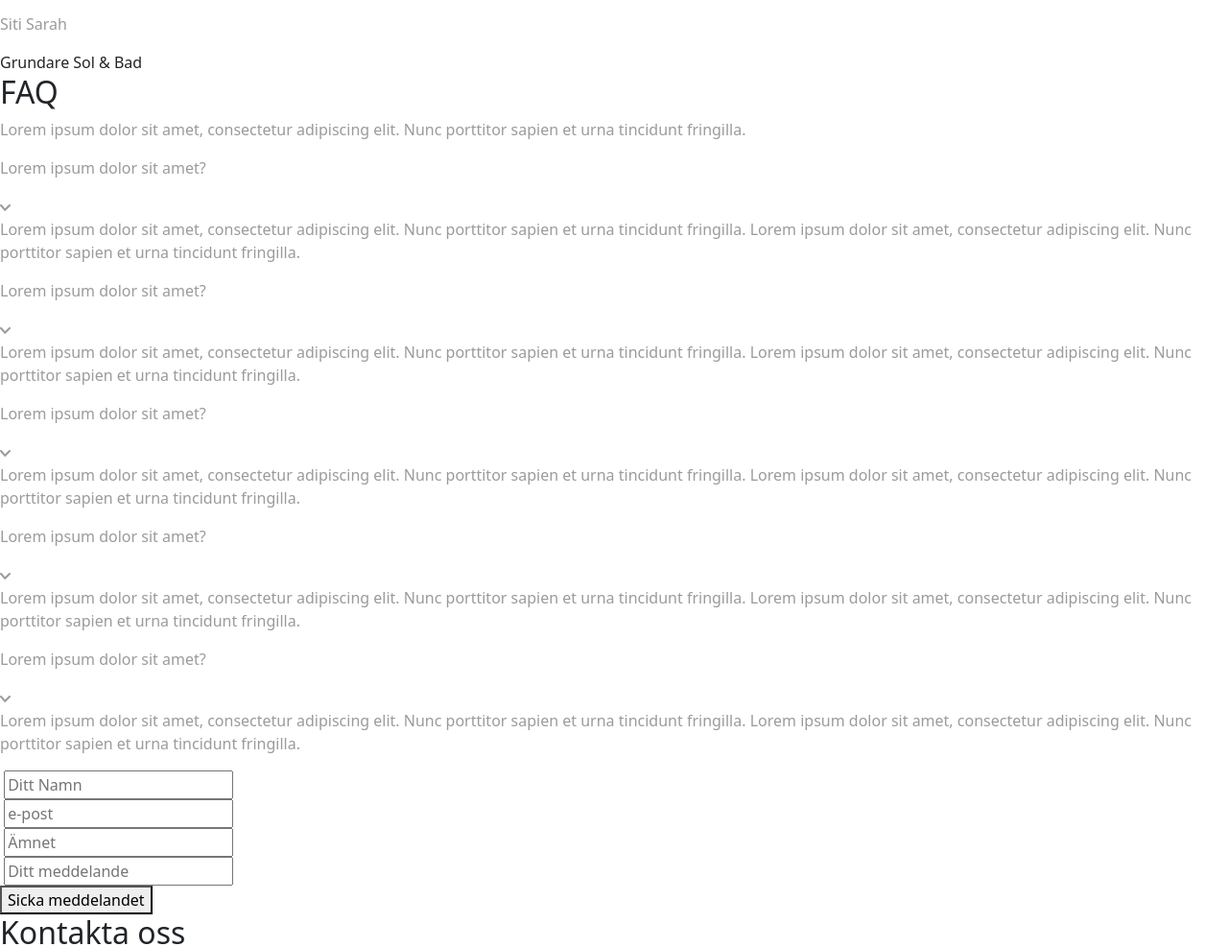
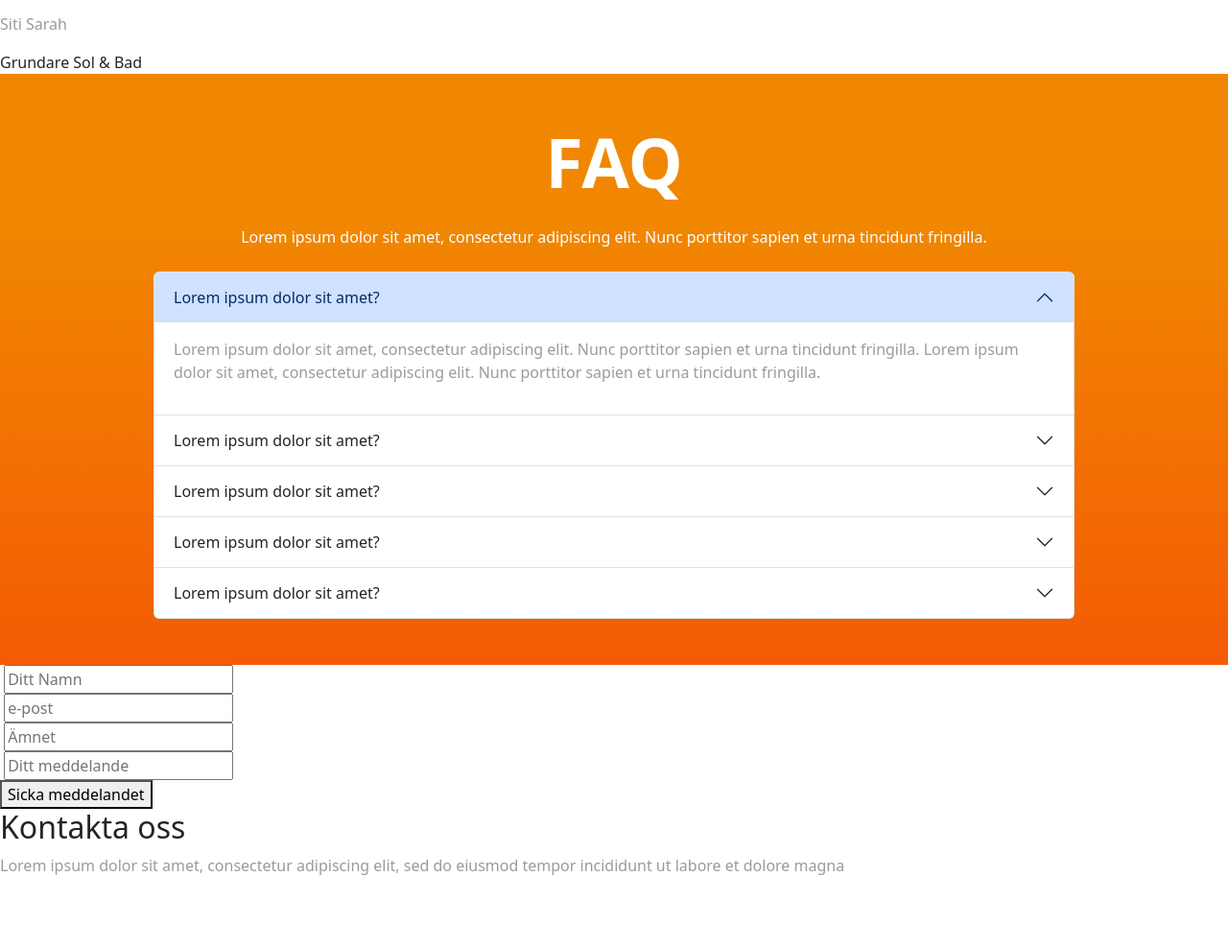
Before and after one commit to veraaa99/Sol-och-Bad, a plain HTML site: page about.html in a window 1280 px wide. Shown: the part 3807-4794 px from the top of the page at 96% size. Drawn offline with nearby package versions, Linux system fonts and the light colour scheme.

Commit message:
added FAQ

```diff
--- a/about.html
+++ b/about.html
@@ -29,16 +29,16 @@
       <li class="nav-item active"><a href=""><img src="assets/icons/cart.svg" alt="Varukorg" class="nav-link cart" id="cart"></a></li>
   </nav>
   <!-- Hero -->
-  <section class="p-5 text-center bg-image hero-about">
+  <section class="p-5 text-center bg-image hero-about" aria-label="hero-about-us">
     <div class="d-flex justify-content-center align-items-center h-100">
       <h1 class="hero-heading about-heading">Om oss</h1>
     </div>
   </section>
   <!-- About cards -->
-  <section class="values-wrapper">
+  <section class="values-wrapper" aria-label="values">
     <div class="card-group row row-cols-1 row-cols-md-3 row-cols-sm-2 g-4">
       <div class="col">
-        <div class="card h-100" id="value1">
+        <div class="card h-100">
           <img src="assets/icons/about-1.svg" alt="" class="card-image-top value-img mx-auto">
           <div class="card-body">
             <h3 class="card-title">Bakgrund</h3>
@@ -81,86 +81,120 @@
       <span>Grundare Sol & Bad</span>
     </div>
   </section>
+
+
   <!-- FAQ -->
-  <section>
-    <header>
-      <h2>FAQ</h2>
-      <p>Lorem ipsum dolor sit amet, consectetur adipiscing elit. Nunc porttitor sapien et urna tincidunt fringilla.</p>
+  <section aria-label="FAQ" class="faq-wrapper gradient-custom">
+    <header class="faq-header text-center">
+      <h2 class="text-white display-2">FAQ</h2>
+      <p class="text-white my-4">Lorem ipsum dolor sit amet, consectetur adipiscing elit. Nunc porttitor sapien et urna tincidunt fringilla.</p>
     </header>
-    <!-- Questions -->
-    <div>
+    <!-- Accordion -->
+    <div class="accordion accordion-faq" id="accordionExample">
       <!-- Question 1 -->
-      <div>
-        <!-- Question -->
-        <div>
-          <p>Lorem ipsum dolor sit amet?</p>
-          <span>
-            <svg width="11" height="8" viewBox="0 0 11 8" fill="none" xmlns="http://www.w3.org/2000/svg">
-              <path d="M1 1L5.23529 5.81921L10 1" stroke="#9B9B9B" stroke-width="2" stroke-linecap="round"/>
-            </svg>
-          </span>
+      <div class="accordion-item">
+        <h2 class="accordion-header" id="headingOne">
+          <button
+            data-mdb-collapse-init
+            class="accordion-button"
+            type="button"
+            data-mdb-target="#collapseOne"
+            aria-expanded="true"
+            aria-controls="collapseOne"
+          >
+          Lorem ipsum dolor sit amet?
+          </button>
+        </h2>
+        <div id="collapseOne" class="accordion-collapse collapse show" aria-labelledby="headingOne" data-mdb-parent="#accordionExample">
+          <div class="accordion-body">
+            <p>Lorem ipsum dolor sit amet, consectetur adipiscing elit. Nunc porttitor sapien et urna tincidunt fringilla. Lorem ipsum dolor sit amet, consectetur adipiscing elit. Nunc porttitor sapien et urna tincidunt fringilla.</p>
+          </div>
         </div>
-        <!-- Answer -->
-        <p>Lorem ipsum dolor sit amet, consectetur adipiscing elit. Nunc porttitor sapien et urna tincidunt fringilla. Lorem ipsum dolor sit amet, consectetur adipiscing elit. Nunc porttitor sapien et urna tincidunt fringilla.</p>
       </div>
       <!-- Question 2 -->
-      <div>
-        <!-- Question -->
-        <div>
-          <p>Lorem ipsum dolor sit amet?</p>
-          <span>
-            <svg width="11" height="8" viewBox="0 0 11 8" fill="none" xmlns="http://www.w3.org/2000/svg">
-              <path d="M1 1L5.23529 5.81921L10 1" stroke="#9B9B9B" stroke-width="2" stroke-linecap="round"/>
-            </svg>
-          </span>
+      <div class="accordion-item">
+        <h2 class="accordion-header" id="headingTwo">
+          <button
+            data-mdb-collapse-init
+            class="accordion-button collapsed"
+            type="button"
+            data-mdb-target="#collapseTwo"
+            aria-expanded="false"
+            aria-controls="collapseTwo"
+          >
+          Lorem ipsum dolor sit amet?
+          </button>
+        </h2>
+        <div id="collapseTwo" class="accordion-collapse collapse" aria-labelledby="headingTwo" data-mdb-parent="#accordionExample">
+          <div class="accordion-body">
+            <p>Lorem ipsum dolor sit, amet consectetur adipisicing elit. Voluptates facilis earum laudantium veritatis ut laborum adipisci aliquid totam, rem nisi modi amet quod velit cum?</p>
+          </div>
         </div>
-        <!-- Answer -->
-        <p>Lorem ipsum dolor sit amet, consectetur adipiscing elit. Nunc porttitor sapien et urna tincidunt fringilla. Lorem ipsum dolor sit amet, consectetur adipiscing elit. Nunc porttitor sapien et urna tincidunt fringilla.</p>
       </div>
       <!-- Question 3 -->
-      <div>
-        <!-- Question -->
-        <div>
-          <p>Lorem ipsum dolor sit amet?</p>
-          <span>
-            <svg width="11" height="8" viewBox="0 0 11 8" fill="none" xmlns="http://www.w3.org/2000/svg">
-              <path d="M1 1L5.23529 5.81921L10 1" stroke="#9B9B9B" stroke-width="2" stroke-linecap="round"/>
-            </svg>
-          </span>
+      <div class="accordion-item">
+        <h2 class="accordion-header" id="headingThree">
+          <button
+            data-mdb-collapse-init
+            class="accordion-button collapsed"
+            type="button"
+            data-mdb-target="#collapseThree"
+            aria-expanded="false"
+            aria-controls="collapseThree"
+          >
+          Lorem ipsum dolor sit amet?
+          </button>
+        </h2>
+        <div id="collapseThree" class="accordion-collapse collapse" aria-labelledby="headingThree" data-mdb-parent="#accordionExample">
+          <div class="accordion-body">
+            <p>Lorem ipsum dolor sit amet consectetur adipisicing elit. Fuga, excepturi doloribus explicabo repellendus delectus vero accusamus ullam cumque accusantium. Porro possimus, impedit consectetur tenetur expedita a. Modi, fugit. Id distinctio totam in ipsa cum deserunt. Delectus harum accusamus aspernatur accusantium.</p>
+          </div>
         </div>
-        <!-- Answer -->
-        <p>Lorem ipsum dolor sit amet, consectetur adipiscing elit. Nunc porttitor sapien et urna tincidunt fringilla. Lorem ipsum dolor sit amet, consectetur adipiscing elit. Nunc porttitor sapien et urna tincidunt fringilla.</p>
       </div>
       <!-- Question 4 -->
-      <div>
-        <!-- Question -->
-        <div>
-          <p>Lorem ipsum dolor sit amet?</p>
-          <span>
-            <svg width="11" height="8" viewBox="0 0 11 8" fill="none" xmlns="http://www.w3.org/2000/svg">
-              <path d="M1 1L5.23529 5.81921L10 1" stroke="#9B9B9B" stroke-width="2" stroke-linecap="round"/>
-            </svg>
-          </span>
+      <div class="accordion-item">
+        <h2 class="accordion-header" id="headingFour">
+          <button
+            data-mdb-collapse-init
+            class="accordion-button collapsed"
+            type="button"
+            data-mdb-target="#collapseFour"
+            aria-expanded="false"
+            aria-controls="collapseFour"
+          >
+          Lorem ipsum dolor sit amet?
+          </button>
+        </h2>
+        <div id="collapseFour" class="accordion-collapse collapse" aria-labelledby="headingFour" data-mdb-parent="#accordionExample">
+          <div class="accordion-body">
+            <p>Lorem ipsum dolor sit amet consectetur adipisicing elit. Fuga, excepturi doloribus explicabo repellendus delectus vero accusamus ullam cumque accusantium. Porro possimus, impedit consectetur tenetur expedita a. Modi, fugit. Id distinctio totam in ipsa cum deserunt. Delectus harum accusamus aspernatur accusantium.</p>
+          </div>
         </div>
-        <!-- Answer -->
-        <p>Lorem ipsum dolor sit amet, consectetur adipiscing elit. Nunc porttitor sapien et urna tincidunt fringilla. Lorem ipsum dolor sit amet, consectetur adipiscing elit. Nunc porttitor sapien et urna tincidunt fringilla.</p>
       </div>
       <!-- Question 5 -->
-      <div>
-        <!-- Question -->
-        <div>
-          <p>Lorem ipsum dolor sit amet?</p>
-          <span>
-            <svg width="11" height="8" viewBox="0 0 11 8" fill="none" xmlns="http://www.w3.org/2000/svg">
-              <path d="M1 1L5.23529 5.81921L10 1" stroke="#9B9B9B" stroke-width="2" stroke-linecap="round"/>
-            </svg>
-          </span>
+      <div class="accordion-item">
+        <h2 class="accordion-header" id="headingFive">
+          <button
+            data-mdb-collapse-init
+            class="accordion-button collapsed"
+            type="button"
+            data-mdb-target="#collapseFive"
+            aria-expanded="false"
+            aria-controls="collapseFive"
+          >
+          Lorem ipsum dolor sit amet?
+          </button>
+        </h2>
+        <div id="collapseFive" class="accordion-collapse collapse" aria-labelledby="headingFive" data-mdb-parent="#accordionExample">
+          <div class="accordion-body">
+            <p>Lorem ipsum dolor sit amet consectetur adipisicing elit. Fuga, excepturi doloribus explicabo repellendus delectus vero accusamus ullam cumque accusantium. Porro possimus, impedit consectetur tenetur expedita a. Modi, fugit. Id distinctio totam in ipsa cum deserunt. Delectus harum accusamus aspernatur accusantium.</p>
+          </div>
         </div>
-        <!-- Answer -->
-        <p>Lorem ipsum dolor sit amet, consectetur adipiscing elit. Nunc porttitor sapien et urna tincidunt fringilla. Lorem ipsum dolor sit amet, consectetur adipiscing elit. Nunc porttitor sapien et urna tincidunt fringilla.</p>
       </div>
     </div>
   </section>
+
+
   <!-- Contact -->
   <section>
     <!-- Contact form -->
--- a/styles.css
+++ b/styles.css
@@ -281,3 +281,28 @@ img {
 .destination-header__title {
   max-width: 500px;
 }
+
+/* ABOUT SIDA */
+.faq-wrapper {
+  background: var(--clr-main-orange);
+  background: linear-gradient(0deg, rgba(243,91,4,1) 0%, rgba(241,135,1,1) 75%);
+  padding-block: 3rem;
+}
+
+/* Accordion */
+.faq-header {
+  h2 {
+    font-weight: 600;
+  }
+  margin-inline: 5rem;
+  @media (width > 768px) {
+    margin-inline: 15rem;
+  }
+}
+
+.accordion-faq {
+  margin-inline: 3rem;
+  @media (width > 768px) {
+    margin-inline: 10rem;
+  }
+}
```
